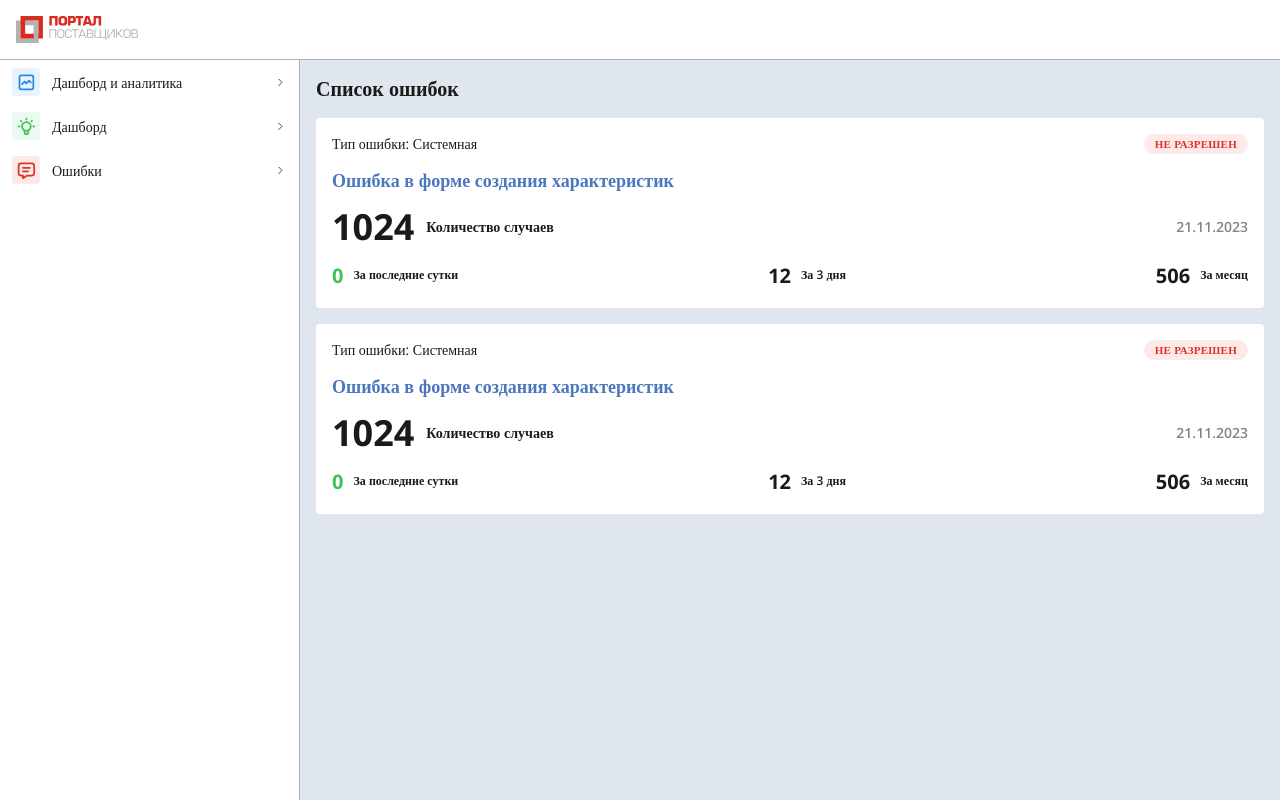
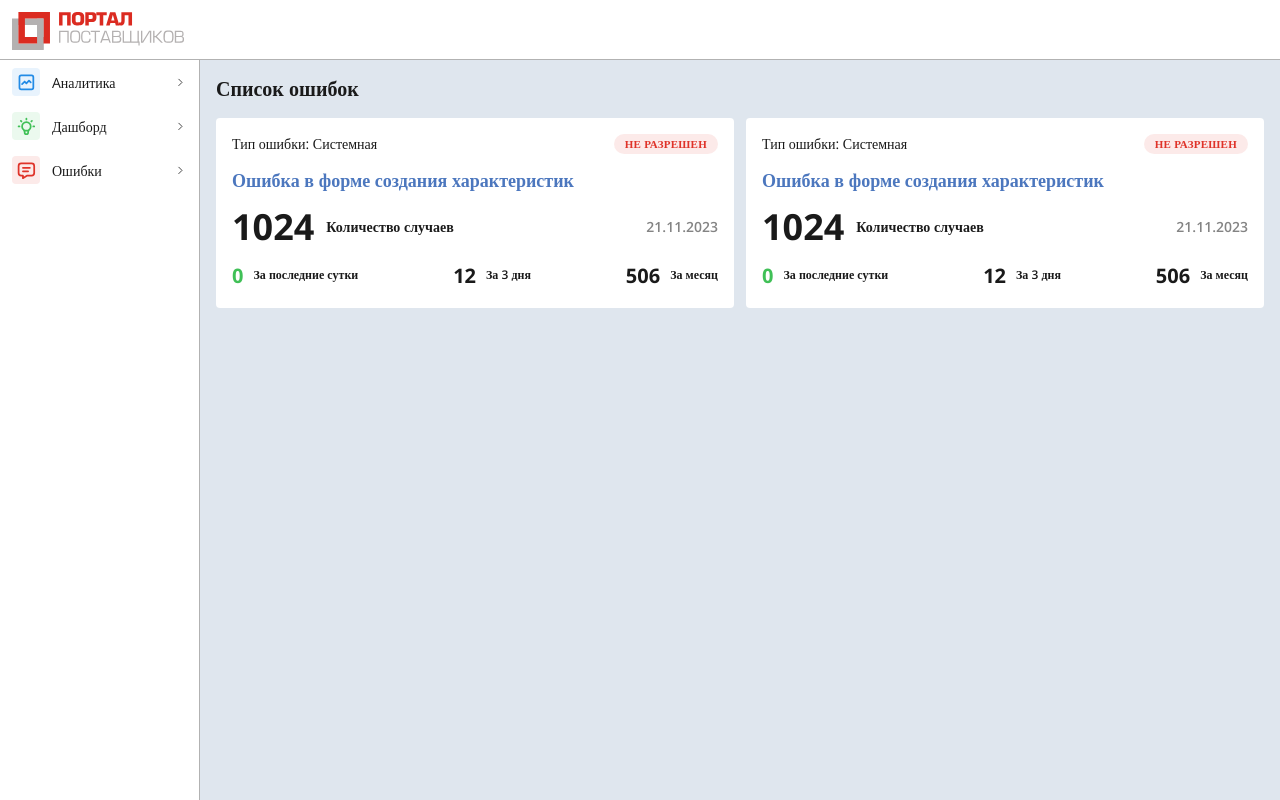
Before and after one commit to AtomicScience/tenderhack2023controlcenter, a React (Vite) app: page / in a window 1280 px wide. Built offline with nearby package versions, Linux system fonts and the light colour scheme; what @reatom/framework, @reatom/npm-react would draw is missing.

Commit message:
Cards done

```diff
--- a/src/App.tsx
+++ b/src/App.tsx
@@ -1,7 +1,6 @@
-import { AppShell, Burger } from '@mantine/core';
+import { AppShell, Burger, Group } from '@mantine/core';
 import { useDisclosure } from '@mantine/hooks';
 import { Navbar } from './components/Navbar';
-import { VariantPage } from './components/VariantPage';
 import { Incidents } from './components/Incidents';
 
 function App() {
@@ -10,22 +9,24 @@ function App() {
   return (
     <AppShell
       header={{ height: 60 }}
-      navbar={{ width: 300, breakpoint: "sm", collapsed: { mobile: !opened } }}
+      navbar={{ width: 200, breakpoint: "sm", collapsed: { mobile: !opened } }}
       padding="md"
     >
-      <AppShell.Header p="md">
-        <Burger opened={opened} onClick={toggle} hiddenFrom="sm" size="sm" />
-        <div className="w-full h-full flex align-center">
-          <img src="pp_logo.svg" />
-        </div>
+      <AppShell.Header p="sm">
+        <Group>
+          <Burger opened={opened} onClick={toggle} hiddenFrom="sm" size="sm" />
+          <div className="flex align-center">
+            <img src="pp_logo.svg" />
+          </div>
+        </Group>
       </AppShell.Header>
 
       <AppShell.Navbar>
         <Navbar />
       </AppShell.Navbar>
 
-      <AppShell.Main bg='pale-blue.1'>
-        <Incidents/>
+      <AppShell.Main bg="pale-blue.1">
+        <Incidents />
       </AppShell.Main>
     </AppShell>
   );
--- a/src/components/IncidentCard.tsx
+++ b/src/components/IncidentCard.tsx
@@ -3,10 +3,10 @@ import { IconVersions } from '@tabler/icons-react';
 
 export const IncidentCard = () => {
   return (
-    <Card bg="white">
+    <Card bg="white" className='!flex-grow'>
       <Stack gap="sm">
         <Group justify="space-between">
-          <Text  size="sm">
+          <Text size="sm">
             Тип ошибки:{" "}
             <Text span fw={500}>
               Системная
--- a/src/components/Incidents.tsx
+++ b/src/components/Incidents.tsx
@@ -1,4 +1,4 @@
-import { Stack, Title } from '@mantine/core';
+import { Flex, Stack, Title } from '@mantine/core';
 import { IncidentCard } from './IncidentCard';
 
 export const Incidents = () => {
@@ -7,8 +7,10 @@ export const Incidents = () => {
       <Title order={1} size="xl" fw={700}>
         Список ошибок
       </Title>
-      <IncidentCard />
-      <IncidentCard />
+      <Flex gap="sm" wrap='wrap'>
+        <IncidentCard />
+        <IncidentCard />
+      </Flex>
     </Stack>
   );
 }
--- a/src/components/Navbar.tsx
+++ b/src/components/Navbar.tsx
@@ -5,7 +5,7 @@ export const Navbar = () => {
   return (
     <>
       <NavLink
-        label="Дашборд и аналитика"
+        label="Aналитика"
         leftSection={
           <ThemeIcon variant="light" size="md" color="blue">
             <IconGraph style={{ width: "80%", height: "80%" }} />
```
